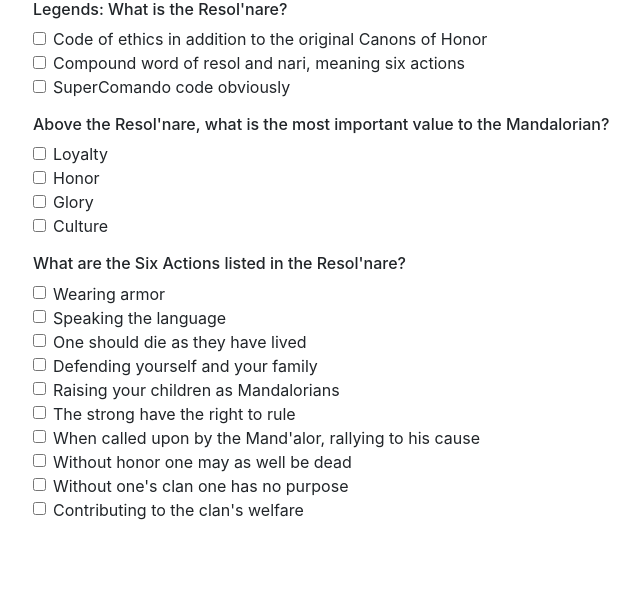
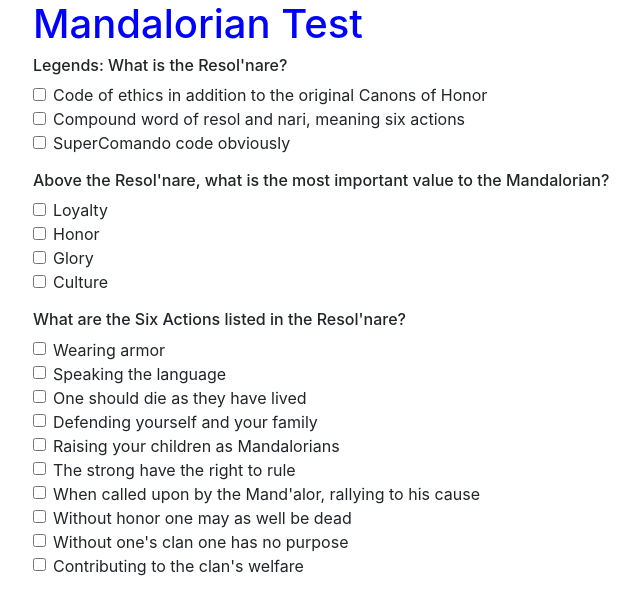
Before and after one commit to sethbaldridge87/mandoTest, a website: page public/index.html in a window 1280 px wide. Shown: the whole page, without its empty margins (37-677 px from the left). Drawn offline with nearby package versions, Linux system fonts and the light colour scheme.

Commit message:
Title added

```diff
--- a/public/index.html
+++ b/public/index.html
@@ -14,6 +14,9 @@
 <body>
     <div class="container">
         <div class="row">
+            <h1>Mandalorian Test</h1>
+        </div>
+        <div class="row">
             <form id="test-text">
 
             </form>
```
